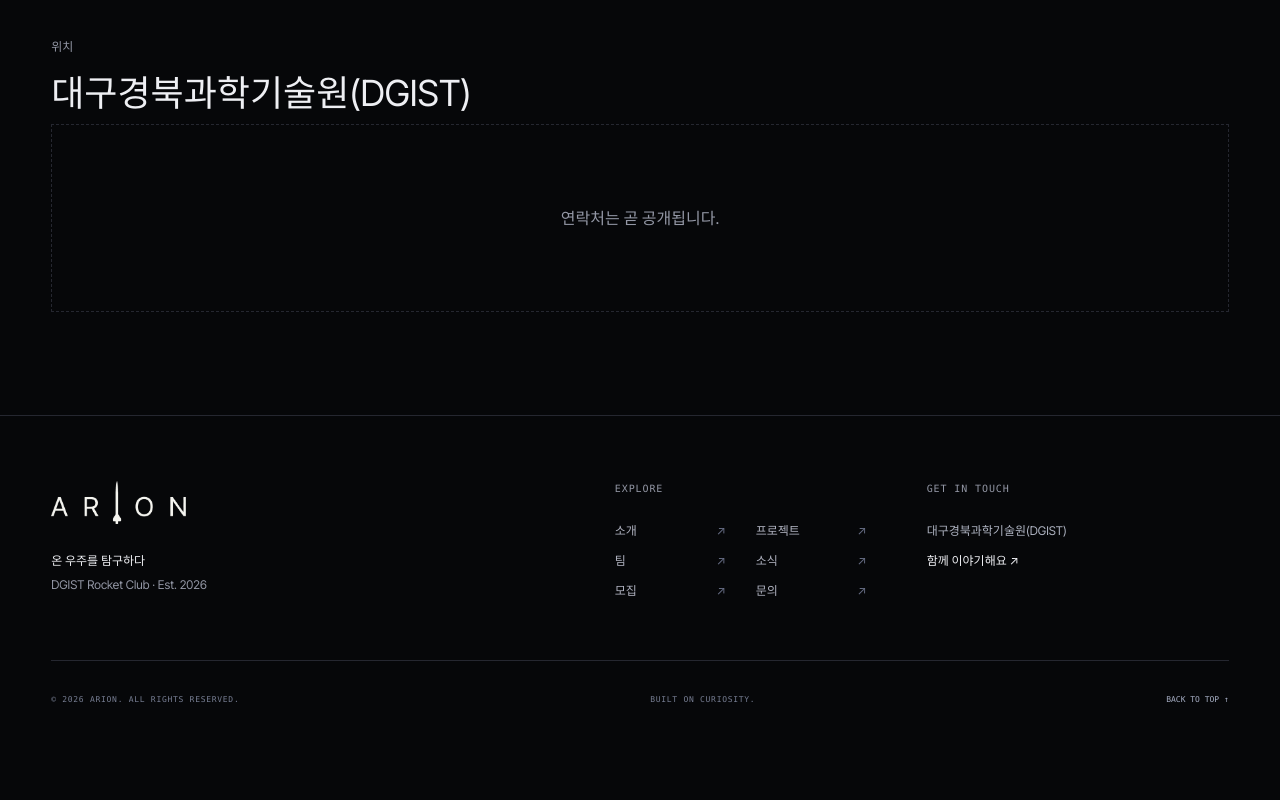
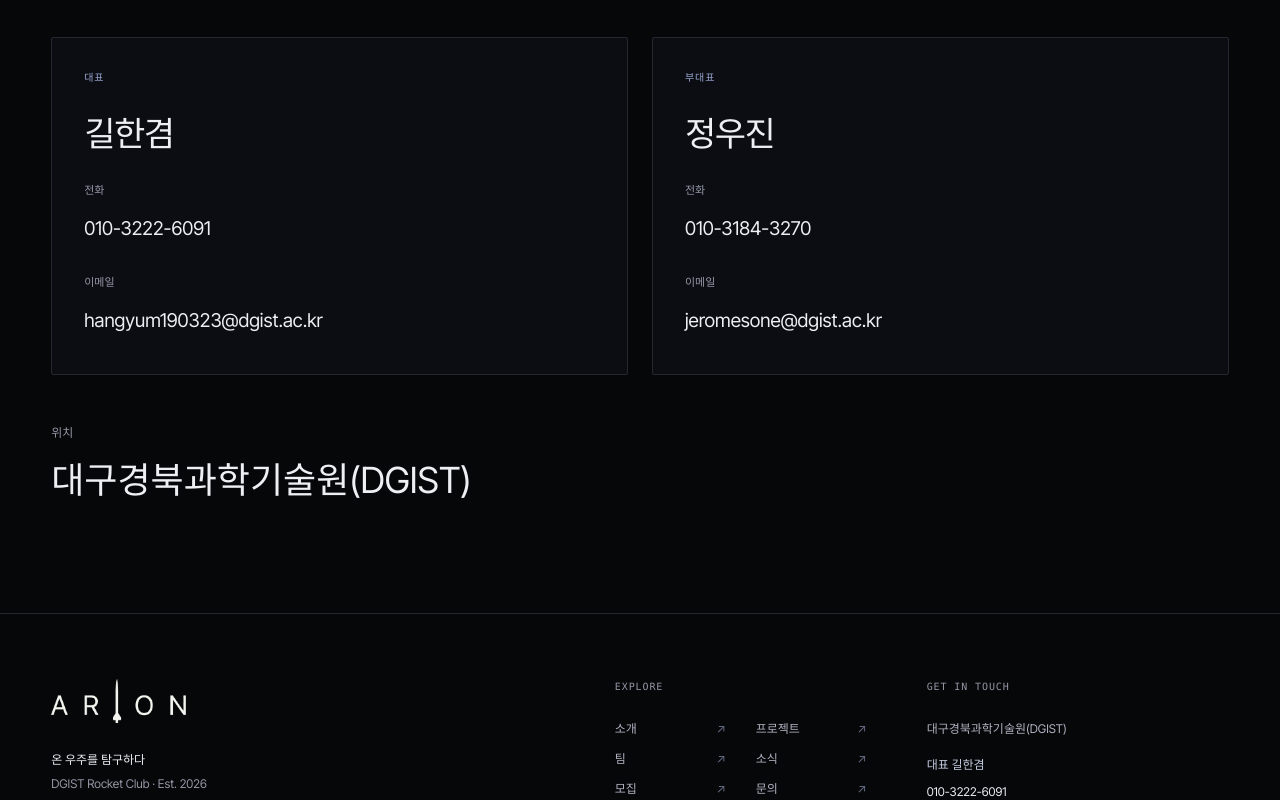
Before and after one commit to arionspacecraft/arion-website, a React (Vite) app: page /contact in a window 1280 px wide. Shown: the part 500-1300 px from the top of the page. Before the commit the page ends 1239 px from the top, so only its background shows below. Built offline with nearby package versions, Linux system fonts and the light colour scheme.

Commit message:
Update ARION teams, leadership contacts and home headline

```diff
--- a/src/components/Footer.tsx
+++ b/src/components/Footer.tsx
@@ -3,7 +3,7 @@ import { nav, site } from '../content/site'
 import { useMotion } from './Motion'
 
 export default function Footer() {
-  const { email, instagram } = site.contact
+  const { email, instagram, leaders } = site.contact
   const { paused } = useMotion()
   return (
     <footer className="footer">
@@ -11,7 +11,7 @@ export default function Footer() {
         <div className="footer__inner">
           <div className="footer__brand"><Link to="/" aria-label="ARION 홈"><img src={`${import.meta.env.BASE_URL}logo-light.png`} alt={site.name} /></Link><p>{site.tagline}<br /><span className="muted">{site.org} Rocket Club · Est. {site.founded}</span></p></div>
           <nav className="footer__nav" aria-label="하단 메뉴"><p className="eyebrow">EXPLORE</p>{nav.map((item) => <Link key={item.to} to={item.to}>{item.label} <span aria-hidden="true">↗</span></Link>)}</nav>
-          <div className="footer__contact"><p className="eyebrow">GET IN TOUCH</p><p>{site.contact.location}</p>{email && <a href={`mailto:${email}`}>{email}</a>}{instagram && <a href={`https://instagram.com/${instagram}`} target="_blank" rel="noreferrer">@{instagram} ↗</a>}<Link className="text-link" to="/contact">함께 이야기해요 <span aria-hidden="true">↗</span></Link></div>
+          <div className="footer__contact"><p className="eyebrow">GET IN TOUCH</p><p>{site.contact.location}</p>{leaders.map((person) => <div className="footer__person" key={person.role}><p>{person.role} {person.name}</p><a href={`tel:${person.phone.replaceAll('-', '')}`}>{person.phone}</a><a href={`mailto:${person.email}`}>{person.email}</a></div>)}{email && <a href={`mailto:${email}`}>{email}</a>}{instagram && <a href={`https://instagram.com/${instagram}`} target="_blank" rel="noreferrer">@{instagram} ↗</a>}<Link className="text-link" to="/contact">함께 이야기해요 <span aria-hidden="true">↗</span></Link></div>
         </div>
         <div className="footer__bottom mono"><p>© {new Date().getFullYear()} ARION. ALL RIGHTS RESERVED.</p><span>BUILT ON CURIOSITY.</span><button type="button" onClick={() => window.scrollTo({ top: 0, behavior: paused ? 'instant' : 'smooth' })}>BACK TO TOP ↑</button></div>
       </div>
--- a/src/content/home.ts
+++ b/src/content/home.ts
@@ -1,7 +1,7 @@
 export const home = {
   hero: {
-    first: '상상을 넘어,',
-    second: '궤도 밖으로.',
+    first: '우주를 향한',
+    second: '도전',
     label: 'DGIST ROCKET CLUB',
     note: '우리의 손으로, 다음 가능성을 쏘아 올립니다.',
   },
@@ -15,7 +15,7 @@ export const home = {
     description: '아이디어가 실제 비행이 되기까지, 우리의 도전은 계속됩니다.',
   },
   teams: {
-    title: '네 개의 전문성,',
+    title: '다섯 팀의 전문성,',
     accent: '하나의 비행.',
     description: '서로 다른 전문성이 모여, 하나의 로켓을 완성합니다.',
   },
--- a/src/content/site.ts
+++ b/src/content/site.ts
@@ -10,6 +10,10 @@ export const site = {
     email: '',
     instagram: '',
     location: '대구경북과학기술원(DGIST)',
+    leaders: [
+      { role: '대표', name: '길한겸', phone: '010-3222-6091', email: 'hangyum190323@dgist.ac.kr' },
+      { role: '부대표', name: '정우진', phone: '010-3184-3270', email: 'jeromesone@dgist.ac.kr' },
+    ],
   },
 }
 
--- a/src/content/teams.ts
+++ b/src/content/teams.ts
@@ -5,30 +5,35 @@ export type Team = {
   tasks: string[]
 }
 
-// TODO: 실제 팀 구성으로 교체
 export const teams: Team[] = [
   {
-    name: '추진',
+    name: '동체팀',
+    nameEn: 'Airframe',
+    summary: '로켓의 동체와 구조를 설계하고 제작합니다.',
+    tasks: ['동체 설계 · 제작', '구조 해석', '기체 조립'],
+  },
+  {
+    name: '추진팀',
     nameEn: 'Propulsion',
     summary: '로켓 모터를 설계하고 연소 시험을 수행합니다.',
     tasks: ['추진제 제조', '그레인 · 노즐 설계', '지상 연소 시험'],
   },
   {
-    name: '구조',
-    nameEn: 'Structure',
-    summary: '기체를 설계하고 제작합니다.',
-    tasks: ['기체 3D 설계', '공력 해석(CFD)', '회수 장치'],
-  },
-  {
-    name: '전장',
+    name: '항공전자팀',
     nameEn: 'Avionics',
     summary: '비행 컴퓨터와 계측 시스템을 개발합니다.',
     tasks: ['비행 컴퓨터 · PDB', '센서 · 텔레메트리', '데이터 분석'],
   },
   {
-    name: '운영',
-    nameEn: 'Operations',
+    name: '회수팀',
+    nameEn: 'Recovery',
+    summary: '비행을 마친 로켓의 안전한 귀환을 준비합니다.',
+    tasks: ['회수 시스템 설계', '낙하산 · 전개 장치', '회수 시험'],
+  },
+  {
+    name: '행정팀',
+    nameEn: 'Administration',
     summary: '동아리 운영과 대외 활동을 담당합니다.',
-    tasks: ['홍보 · 모집', '예산 · 안전 관리', '대외 협력'],
+    tasks: ['홍보 · 모집', '예산 · 일정 관리', '대외 협력'],
   },
 ]
--- a/src/pages/Contact.tsx
+++ b/src/pages/Contact.tsx
@@ -5,12 +5,24 @@ import { usePageTitle } from '../lib/usePageTitle'
 
 export default function Contact() {
   usePageTitle('문의')
-  const { email, instagram, location } = site.contact
+  const { email, instagram, location, leaders } = site.contact
 
   return (
     <>
       <PageHeader eyebrow="Contact" title="문의" lead="협업, 후원, 입부 문의 모두 환영합니다." />
       <Section>
+        <div className="grid grid--2 contact-people">
+          {leaders.map((person) => (
+            <article className="card contact-person" key={person.role}>
+              <p className="eyebrow">{person.role}</p>
+              <h2>{person.name}</h2>
+              <dl>
+                <div><dt>전화</dt><dd><a href={`tel:${person.phone.replaceAll('-', '')}`}>{person.phone}</a></dd></div>
+                <div><dt>이메일</dt><dd><a href={`mailto:${person.email}`}>{person.email}</a></dd></div>
+              </dl>
+            </article>
+          ))}
+        </div>
         <dl className="contact">
           {email && (
             <div>
@@ -37,7 +49,7 @@ export default function Contact() {
             </div>
           )}
         </dl>
-        {!email && !instagram && <p className="empty">연락처는 곧 공개됩니다.</p>}
+        {!email && !instagram && leaders.length === 0 && <p className="empty">연락처는 곧 공개됩니다.</p>}
       </Section>
     </>
   )
--- a/src/styles/base.css
+++ b/src/styles/base.css
@@ -145,6 +145,15 @@ img { max-width: 100%; display: block; }
 .contact { display: flex; flex-direction: column; gap: 32px; }
 .contact dt { font-size: 12px; color: var(--color-muted); margin-bottom: 8px; }
 .contact dd { font-size: clamp(22px, 3vw, 36px); }
+.contact-people { margin-bottom: 48px; }
+.contact-person h2 { font-size: 34px; }
+.contact-person dl { display: grid; gap: 22px; margin-top: 12px; }
+.contact-person dt { color: var(--color-muted); font-size: 11px; margin-bottom: 8px; }
+.contact-person dd { font-size: clamp(14px, 1.5vw, 19px); overflow-wrap: anywhere; }
+.contact-person a { display: inline-block; padding: 6px 0; }
+.contact-person a:hover { text-decoration: underline; text-underline-offset: 5px; }
+.footer__person { display: flex; flex-direction: column; gap: 4px; margin: 6px 0; overflow-wrap: anywhere; }
+.footer__person > p { color: #c5cde0; margin-bottom: 3px; }
 /* Footer */
 .footer { padding: 65px 0 0; background: #060709; font-size: 12px; }
 .footer__inner { display: grid; grid-template-columns: 2fr 1fr 1.2fr; gap: 60px; padding-bottom: 60px; }
--- a/src/styles/flight.css
+++ b/src/styles/flight.css
@@ -45,12 +45,12 @@
 .section__head h2 { font-size: clamp(27px, 3vw, 43px); line-height: 1.4; }
 .team-intro h2 { font-size: clamp(32px, 3.5vw, 49px); line-height: 1.45; }
 .team-intro h2 > span { color: #92a6c9; }
-.team-deck { display: grid; grid-template-columns: repeat(4, minmax(0, 1fr)); gap: 16px; }
+.team-deck { display: grid; grid-template-columns: repeat(5, minmax(0, 1fr)); gap: 16px; }
 .team-module { display: flex; flex-direction: column; padding: 27px 24px 0; min-height: 265px; border: 1px solid #2b3244; background: #0a0f1b; overflow: hidden; transition: transform .3s, background .3s; }
 .team-module:hover { transform: translateY(-6px); background: var(--color-accent); }
 .team-module__top { display: flex; align-items: center; justify-content: space-between; color: #8094b6; margin-bottom: 28px; }
 .team-module__top .mono { font-size: 8px; }
-.team-module h3 { font-size: 28px; font-weight: 500; }
+.team-module h3 { font-size: 26px; font-weight: 500; }
 .team-module__en { font: 10px var(--font-mono); color: #a4b5d4; margin-top: 5px; }
 .team-module > p { font-size: 12px; color: #8f9db4; margin-top: 24px; margin-bottom: 28px; }
 .team-module__line { margin-top: auto; height: 4px; width: 35%; background: #809bc5; opacity: .7; transition: width .4s; }
@@ -71,6 +71,7 @@
   .launch__description { font-size: 12px; }
   .launch__strip-en { display: none; }
   .team-deck { grid-template-columns: repeat(2, minmax(0, 1fr)); }
+  .team-deck > :last-child:nth-child(odd) { grid-column: 1 / -1; }
   .team-module { min-height: 240px; }
 }
 @media (max-width: 800px) {
```
